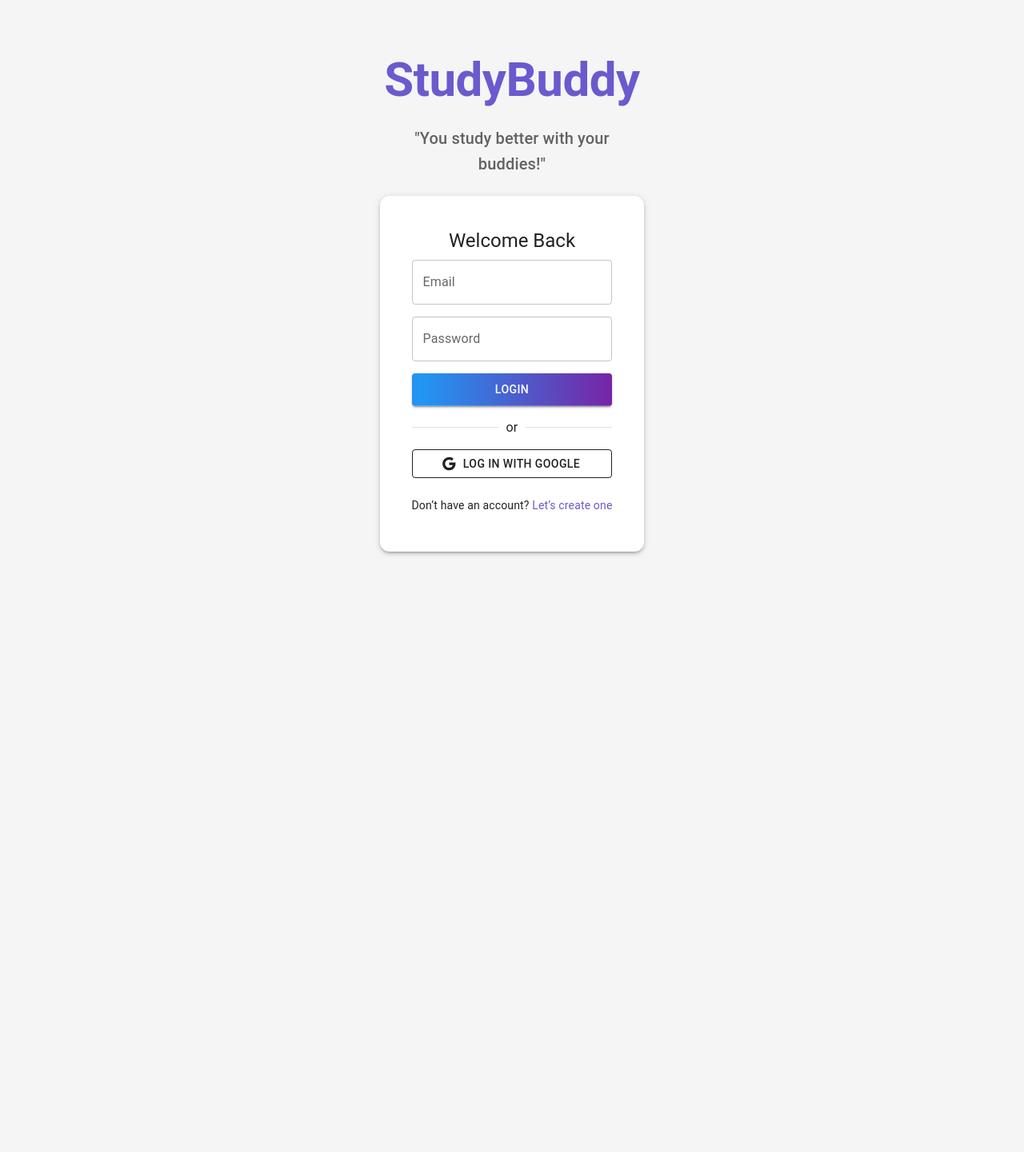
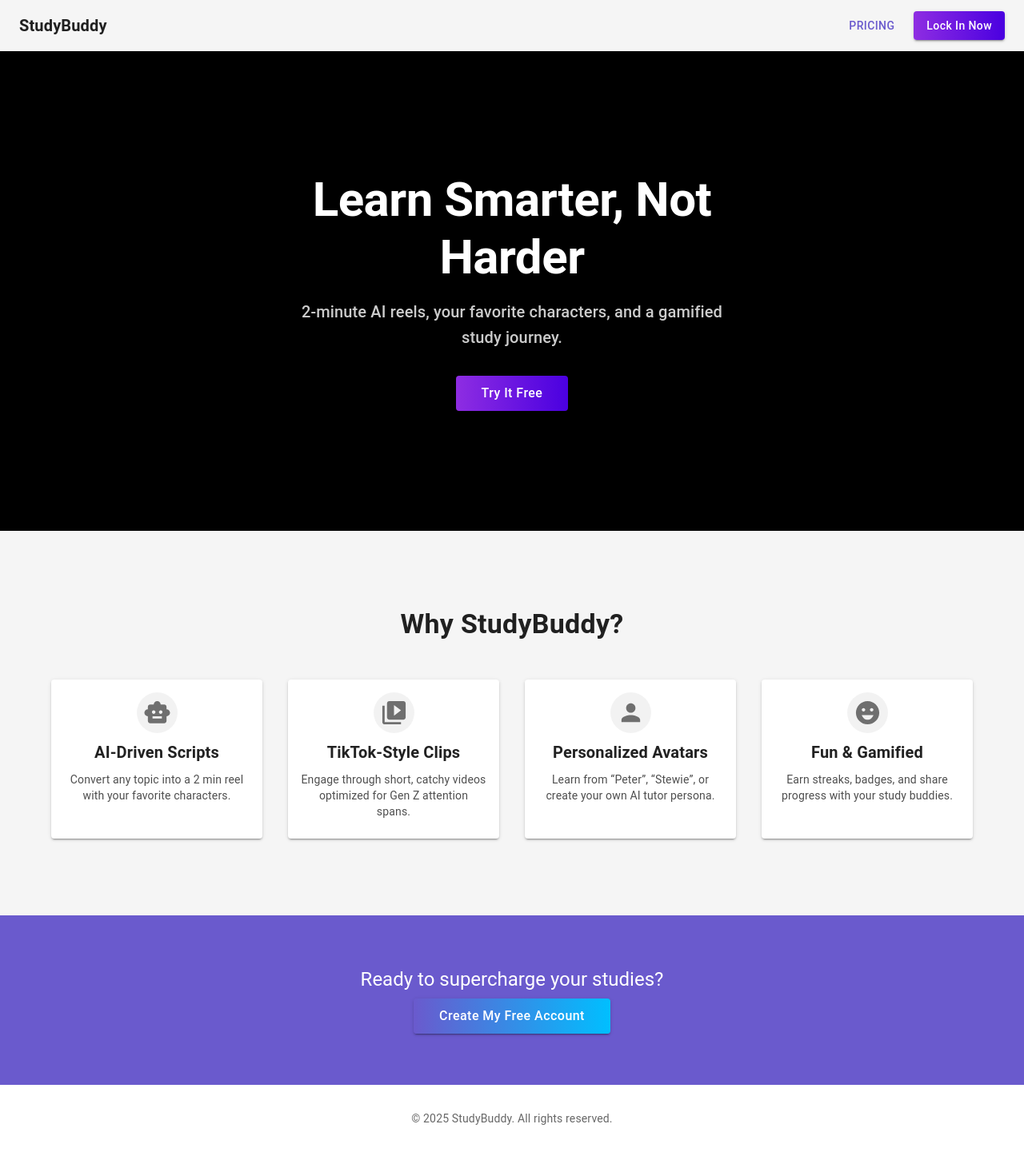
Before and after one commit to SnehalRay/StudyBuddy, a React (Vite) app in the folder frontend/: page / in a window 1280 px wide. Before the commit this address led to /authentication. Shown: the whole page at 80% size. Before the commit the page ends 800 px from the top, so only its background shows below. Built offline with nearby package versions, Linux system fonts and the light colour scheme; no server answers.

Commit message:
Added new landing page, Need to add more styling and do mor e testing

```diff
--- a/frontend/src/App.tsx
+++ b/frontend/src/App.tsx
@@ -2,64 +2,54 @@
 import React from 'react';
 import { Routes, Route, Navigate, useLocation } from 'react-router-dom';
 import { ToastContainer } from 'react-toastify';
-import Prices from './pages/Pricing';
-import { useRecoilValue } from "recoil";
-import useUserStore from "./store/userStore";
-import OAuth2RedirectHandler from "./components/OAuth2RedirectHandler";
+import useUserStore from './store/userStore';
+
+import OAuth2RedirectHandler from './components/OAuth2RedirectHandler';
 import Header from './components/Header';
 import WorkbookPage from './pages/Workbook';
-
 import LoginPage from './pages/LoginPage';
+import LandingPage from './pages/LandingPage';
 import Homepage from './pages/Homepage';
-import Pricing from './pages/Pricing';
+import Pricing from './pages/Pricing';    // make sure this path matches your filename
 import WorkbookSessionManager from './service/WorkbookSessionManager';
-// import Account from './pages/Account'; // under development
 
 export default function App() {
   const user = useUserStore((state) => state.user);
   const { pathname } = useLocation();
 
-  // don’t show header on the authentication screen
-  const showHeader = pathname !== '/authentication';
+  // hide Header on Landing, Authentication, and Pricing pages
+  const hideHeaderOn = ['/', '/authentication', '/pricing'];
+  const showHeader = !hideHeaderOn.includes(pathname);
 
   return (
     <>
-      <WorkbookSessionManager/>
-
+      <WorkbookSessionManager />
       {showHeader && <Header />}
 
       <Routes>
-        <Route path="/oauth2/redirect" element={<OAuth2RedirectHandler/>}/>
+        <Route
+          path="/"
+          element={user ? <Navigate to="/app" replace /> : <LandingPage />}
+        />
+
+        <Route path="/oauth2/redirect" element={<OAuth2RedirectHandler />} />
+
         <Route path="/workbook/:folderName" element={<WorkbookPage />} />
 
         <Route
           path="/authentication"
-          element={
-            !user
-              ? <LoginPage />
-              : <Navigate to="/" replace />
-          }
+          element={!user ? <LoginPage /> : <Navigate to="/app" replace />}
         />
 
         <Route
-          path="/"
-          element={
-            user
-              ? <Homepage />
-              : <Navigate to="/authentication" replace />
-          }
+          path="/app"
+          element={user ? <Homepage /> : <Navigate to="/authentication" replace />}
         />
 
-        <Route
-          path="/pricing"
-          element={
-            user
-              ? <Pricing />
-              : <Navigate to="/authentication" replace />
-          }
-        />
+        {/* Pricing is public but header is hidden */}
+        <Route path="/pricing" element={<Pricing />} />
 
-        {/* <Route ...account stub for future content... /> */}
+        <Route path="*" element={<Navigate to="/" replace />} />
       </Routes>
 
       <ToastContainer />
--- /dev/null
+++ b/frontend/src/pages/LandingPage.tsx
@@ -0,0 +1,224 @@
+// src/pages/LandingPage.tsx
+import React from 'react';
+import { useNavigate } from 'react-router-dom';
+import {
+  AppBar,
+  Toolbar,
+  Typography,
+  Button,
+  Container,
+  Box,
+  Grid,
+  Card,
+  CardContent,
+  IconButton,
+  CssBaseline,
+} from '@mui/material';
+import {
+  VideoLibrary,
+  Person,
+  SmartToy,
+  EmojiEmotions,
+} from '@mui/icons-material';
+import useUserStore from '../store/userStore';
+
+const features = [
+  {
+    icon: <SmartToy fontSize="large" />,
+    title: 'AI‑Driven Scripts',
+    desc: 'Convert any topic into a 2 min reel with your favorite characters.',
+  },
+  {
+    icon: <VideoLibrary fontSize="large" />,
+    title: 'TikTok‑Style Clips',
+    desc: 'Engage through short, catchy videos optimized for Gen Z attention spans.',
+  },
+  {
+    icon: <Person fontSize="large" />,
+    title: 'Personalized Avatars',
+    desc: 'Learn from “Peter”, “Stewie”, or create your own AI tutor persona.',
+  },
+  {
+    icon: <EmojiEmotions fontSize="large" />,
+    title: 'Fun & Gamified',
+    desc: 'Earn streaks, badges, and share progress with your study buddies.',
+  },
+];
+
+export default function LandingPage() {
+  const currentYear = new Date().getFullYear();
+  const navigate = useNavigate();
+  const user = useUserStore((s) => s.user);
+
+  const handlePricing = () => {
+    navigate('/pricing');
+  };
+
+  const handleGetStarted = () => {
+    if (user) {
+      navigate('/app');      // your authenticated homepage route
+    } else {
+      navigate('/authentication');  // your login route
+    }
+  };
+
+  return (
+    <Box sx={{ minHeight: '100vh', bgcolor: 'background.default' }}>
+      <CssBaseline />
+
+      {/* Navigation */}
+      <AppBar position="static" color="transparent" elevation={0}>
+        <Toolbar sx={{ justifyContent: 'space-between' }}>
+          <Typography variant="h6" sx={{ fontWeight: 700 }}>
+            StudyBuddy
+          </Typography>
+          <Box>
+            <Button sx={{ mr: 2 }} onClick={handlePricing}>
+              Pricing
+            </Button>
+            <Button
+              variant="contained"
+              sx={{
+                textTransform: 'none',
+                background: 'linear-gradient(90deg, #8E2DE2, #4A00E0)',
+              }}
+              onClick={handleGetStarted}
+            >
+              Lock In Now
+            </Button>
+          </Box>
+        </Toolbar>
+      </AppBar>
+
+      {/* Hero */}
+      <Box
+        sx={{
+          minHeight: '75vh',
+          display: 'flex',
+          alignItems: 'center',
+          backgroundColor: '#000',
+          color: '#fff',
+        }}
+      >
+        <Container maxWidth="lg">
+          <Grid
+            container
+            spacing={4}
+            alignItems="center"
+            justifyContent="center"
+          >
+            <Grid size={{ xs: 12, md: 6 }} sx={{ textAlign: 'center' }}>
+              <Typography variant="h2" sx={{ fontWeight: 700, mb: 2 }}>
+                Learn Smarter, Not Harder
+              </Typography>
+              <Typography variant="h6" sx={{ mb: 4, opacity: 0.8 }}>
+                2‑minute AI reels, your favorite characters, and a gamified study journey.
+              </Typography>
+              <Button
+                variant="contained"
+                size="large"
+                sx={{
+                  textTransform: 'none',
+                  fontSize: '1rem',
+                  px: 4,
+                  background: 'linear-gradient(90deg, #8E2DE2, #4A00E0)',
+                }}
+                onClick={handleGetStarted}
+              >
+                Try It Free
+              </Button>
+            </Grid>
+          </Grid>
+        </Container>
+      </Box>
+
+      {/* Features */}
+      <Container maxWidth="lg" sx={{ py: { xs: 6, md: 12 } }}>
+        <Typography
+          variant="h4"
+          align="center"
+          gutterBottom
+          sx={{ fontWeight: 700, mb: 6 }}
+        >
+          Why StudyBuddy?
+        </Typography>
+
+        <Grid container spacing={4} alignItems="stretch" justifyContent="center">
+          {features.map((f, idx) => (
+            <Grid key={idx} size={{ xs: 12, sm: 6, md: 3 }} sx={{ display: 'flex' }}>
+              <Card
+                elevation={2}
+                sx={{
+                  flex: 1,
+                  display: 'flex',
+                  flexDirection: 'column',
+                  textAlign: 'center',
+                  bgcolor: 'background.paper',
+                }}
+              >
+                <CardContent sx={{ flexGrow: 1 }}>
+                  <IconButton
+                    sx={{
+                      bgcolor: 'rgba(0,0,0,0.05)',
+                      mb: 1,
+                      '&:hover': { bgcolor: 'rgba(0,0,0,0.1)' },
+                    }}
+                  >
+                    {f.icon}
+                  </IconButton>
+                  <Typography variant="h6" sx={{ fontWeight: 600, mb: 1 }}>
+                    {f.title}
+                  </Typography>
+                  <Typography variant="body2" sx={{ opacity: 0.8 }}>
+                    {f.desc}
+                  </Typography>
+                </CardContent>
+              </Card>
+            </Grid>
+          ))}
+        </Grid>
+      </Container>
+
+      {/* Call‑to‑Action */}
+      <Box
+        sx={{
+          bgcolor: 'primary.main',
+          color: 'primary.contrastText',
+          py: { xs: 6, md: 8 },
+        }}
+      >
+        <Container maxWidth="lg">
+          <Grid container justifyContent="center">
+            <Grid size={{ xs: 12, md: 8 }}>
+              <Typography variant="h5" align="center" gutterBottom>
+                Ready to supercharge your studies?
+              </Typography>
+              <Box textAlign="center">
+                <Button
+                  variant="contained"
+                  size="large"
+                  sx={{ textTransform: 'none', fontSize: '1rem', px: 4 }}
+                  onClick={handleGetStarted}
+                >
+                  Create My Free Account
+                </Button>
+              </Box>
+            </Grid>
+          </Grid>
+        </Container>
+      </Box>
+
+      {/* Footer */}
+      <Box
+        component="footer"
+        sx={{ py: 4, textAlign: 'center', bgcolor: 'background.paper' }}
+      >
+        <Container maxWidth="lg">
+          <Typography variant="body2" color="text.secondary">
+            © {currentYear} StudyBuddy. All rights reserved.
+          </Typography>
+        </Container>
+      </Box>
+    </Box>
+  );
+}
--- a/frontend/src/pages/Pricing.tsx
+++ b/frontend/src/pages/Pricing.tsx
@@ -25,30 +25,30 @@ type Plan = {
 // Data for our plans
 const plans: Plan[] = [
   {
-    name: 'Individual',
+    name: 'Personal',
     price: 0,
     period: '/month',
-    description: 'Best option for personal use',
+    description: 'Best option for limited use',
     features: [
-      'Up to 5 video generations/week',
-      '1,000,000 tokens for summarization /month',
-      'Free new voice packs',
+      '1 video generation and summary per day',
+      'Gain access to all community character voices',
       'Up to 2 GB file storage',
+      'Access to standard features'
     ],
-    buttonText: 'Join the waitlist',
+    buttonText: 'Coming Soon!',
   },
   {
-    name: 'Pro',
+    name: 'Aura Farmer',
     price: 20,
     period: '/month',
-    description: 'Best option for unlimited usage!',
+    description: 'For unlimited usage!',
     features: [
-      'Unlimited video generations',
-      'Unlimited summarization usage',
-      'Request new voice packs',
+      'Unlimited video generations & summaries',
+      'Create your own custom character voices',
       'Up to 50 GB file storage',
+      'Early access to new features'
     ],
-    buttonText: 'Join the waitlist',
+    buttonText: 'Coming Soon!',
     featured: true,
   },
 ];
```
